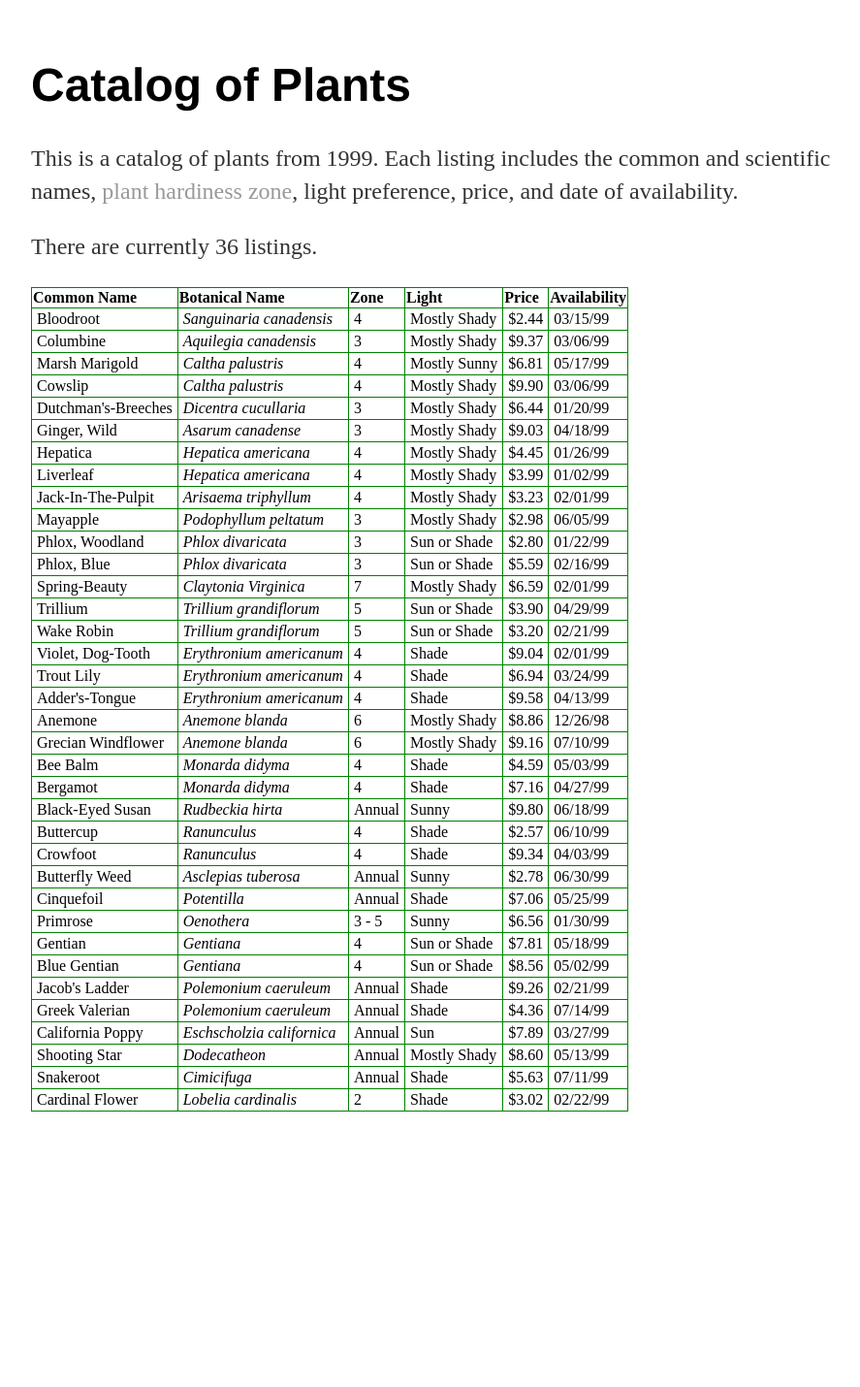
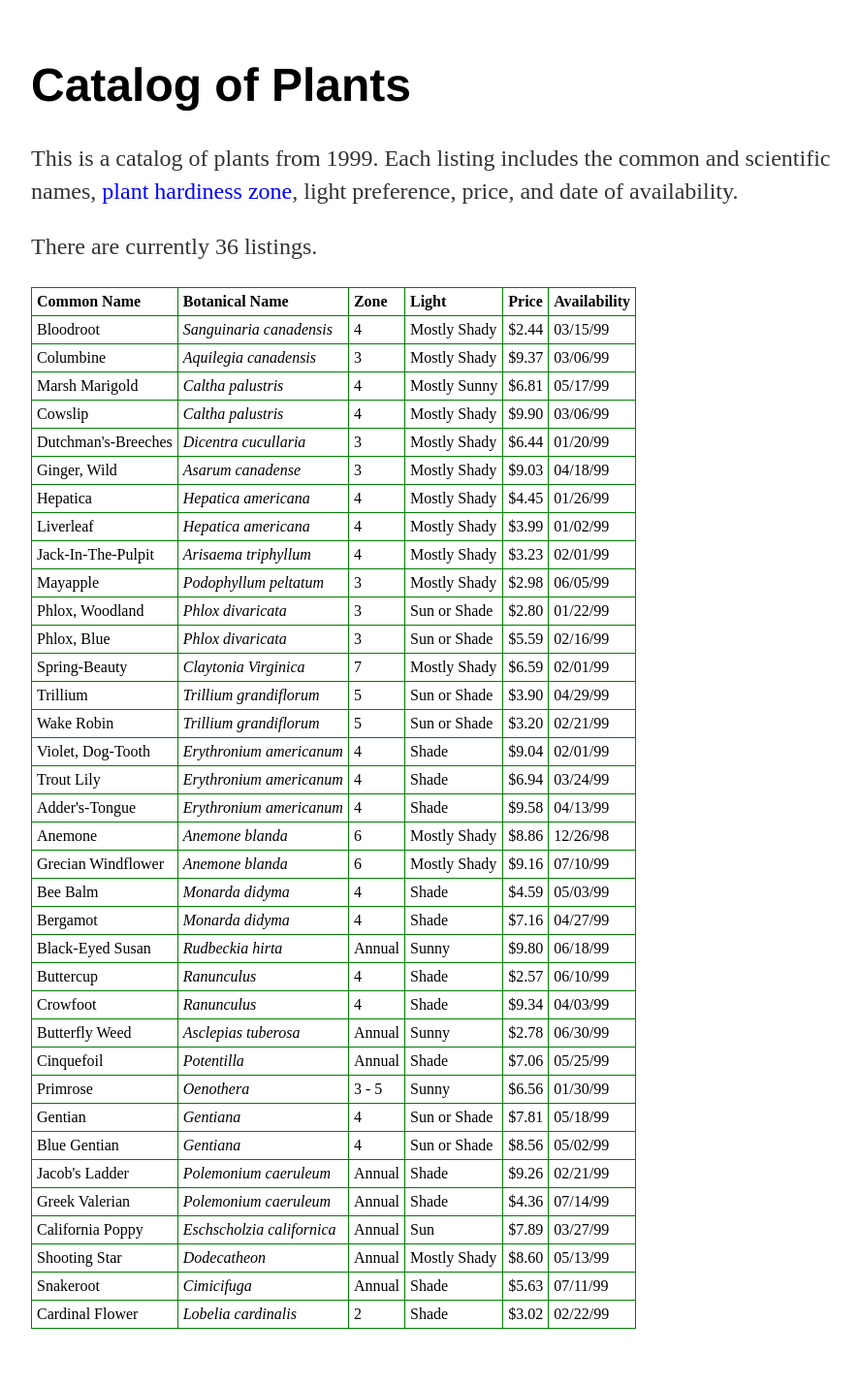
Before and after one commit to rooneypower/rooneypower.github.io, a Jekyll site: the page assignments/plants/plant_page.html, which Jekyll copies as it is, in a window 1280 px wide. Shown: the whole page at 97% size, without its empty margins (160-1047 px from the left). Built offline with Jekyll 4.4.1, drawn with Linux system fonts in a browser that asks for light colours; before the commit the page ends 1206 px from its top, so only the background shows below that.

Commit message:
Update main.css

```diff
--- a/css/main.css
+++ b/css/main.css
@@ -14,7 +14,7 @@ nav ul li, footer ul li {
 }
 a {
     text-decoration: none;
-    color: #999;
+    color: blue;
 }
 a:hover {
     text-decoration: underline;
@@ -32,22 +32,18 @@ footer {
     border-top: 1px solid #d5d5d5;
     font-size: .8em;
 }
-
 ul.posts {
     margin: 20px auto 40px;
     font-size: 1.5em;
 }
-
 ul.posts li {
     list-style: none;
 }
 table, th, td {
     border: 1px solid green;
     border-collapse: collapse;
-}
-th {
     text-align: left;
 }
-td {
-    padding: 2px 5px;
+th, td {
+    padding: 5px;
 }
```
